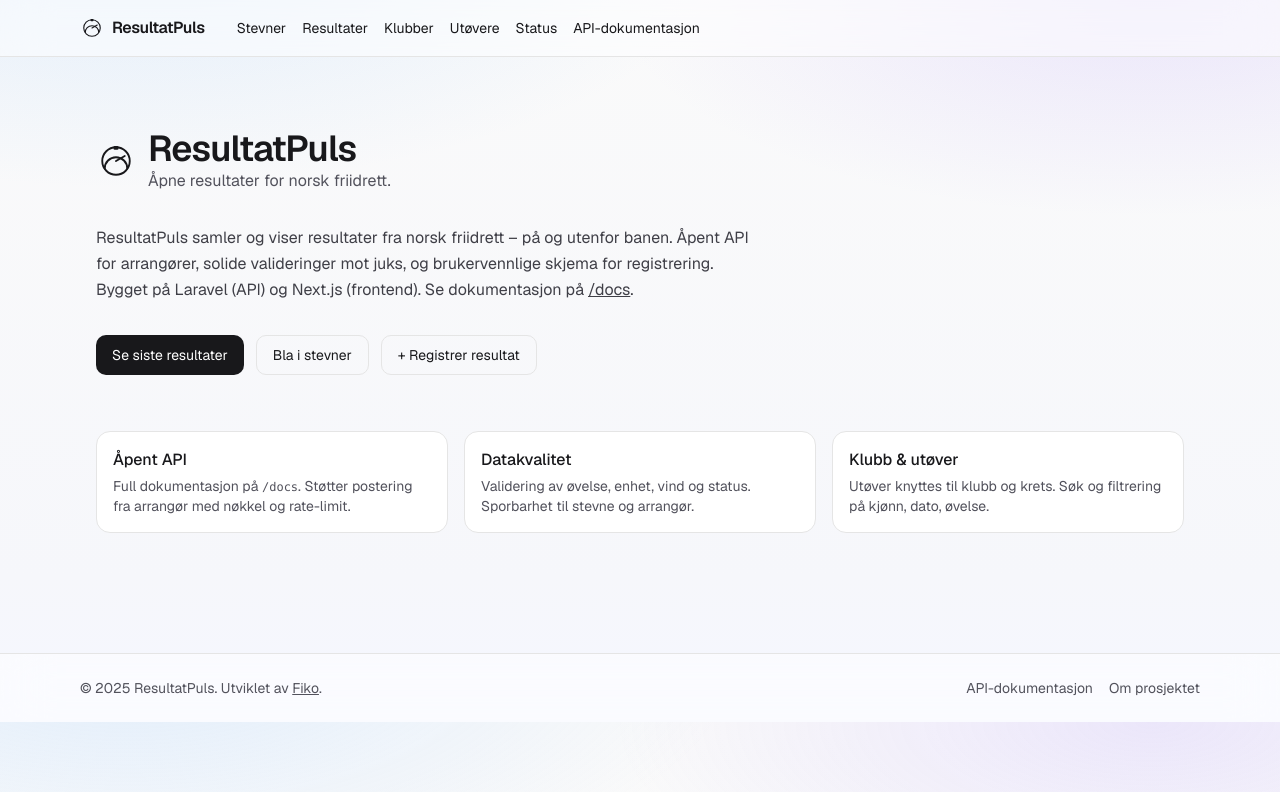
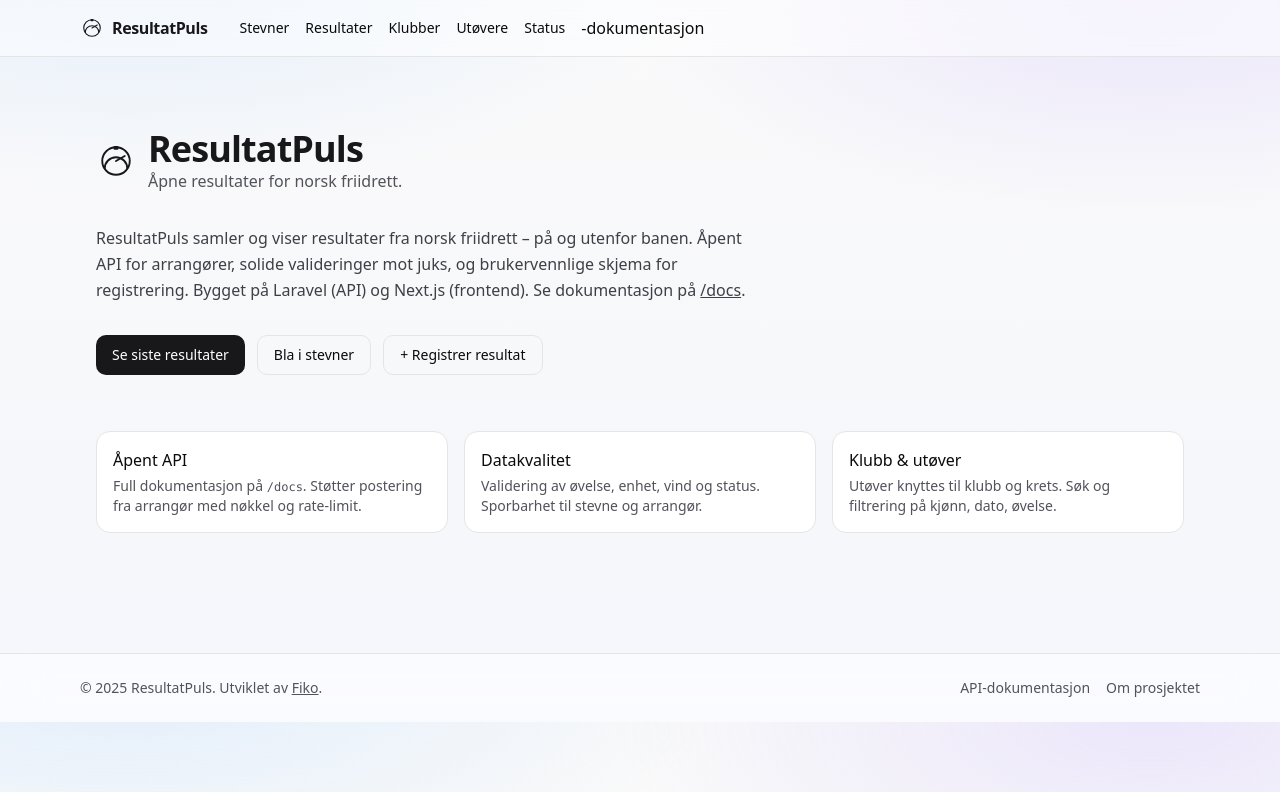
Before and after one commit to kollstad/resultatpuls-web, a Next.js app: page / in a window 1280 px wide. Shown: the top 792 px of the page. Built offline with nearby package versions, Linux system fonts and the light colour scheme; no server answers.

Commit message:
endringer

```diff
--- a/src/app/layout.tsx
+++ b/src/app/layout.tsx
@@ -35,7 +35,16 @@ export default function RootLayout({ children }: { children: ReactNode }) {
               <Link href="/clubs" className="text-sm hover:underline">Klubber</Link>
               <Link href="/athletes" className="text-sm hover:underline">Utøvere</Link>
               <Link href="/status" className="text-sm hover:underline">Status</Link>
-              <Link href={DOCS_URL} target="_blank" rel="noopener noreferrer" className="text-sm hover:underline">API-dokumentasjon</Link>
+              <Link href="https://api.resultatpuls.no/docs" target="_blank" rel="noreferrer" className="hover:underline"><html lang="en">
+              <head>
+                <meta charset="UTF-8" />
+                <meta name="viewport" content="width=device-width, initial-scale=1.0" />
+                <title>Document</title>
+              </head>
+              <body>
+
+              </body>
+              </html>-dokumentasjon</Link>
             </div>
           </nav>
         </header>
@@ -50,7 +59,7 @@ export default function RootLayout({ children }: { children: ReactNode }) {
           <div className="mx-auto max-w-6xl px-4 py-6 flex flex-col sm:flex-row items-center justify-between gap-3 text-sm text-zinc-600">
             <p>© {new Date().getFullYear()} {BRAND_NAME}. Utviklet av <a href="https://fiko.no" target="_blank" rel="noopener noreferrer" className="underline">Fiko</a>.</p>
             <div className="flex gap-4">
-              <Link href={DOCS_URL} target="_blank" rel="noopener noreferrer" className="text-sm hover:underline">API-dokumentasjon</Link>
+              <Link href="https://api.resultatpuls.no/docs" target="_blank" rel="noreferrer" className="hover:underline">API-dokumentasjon</Link>
               <Link href="/about" className="hover:underline">Om prosjektet</Link>
             </div>
           </div>
--- a/src/components/ApiStatus.tsx
+++ b/src/components/ApiStatus.tsx
@@ -7,7 +7,7 @@ export default function StatusPage() {
     <div className="space-y-6">
       <h1 className="text-xl font-semibold">Systemstatus</h1>
       <p className="text-sm text-zinc-600">
-        Siden sjekker flere API-endepunkter (ping, listeendepunkter) og viser status, responstid og HTTP-kode.
+        Siden sjekker flere API-endepunkter (ping + lister) og viser status, responstid og HTTP-koder.
       </p>
       <StatusGrid />
     </div>
--- a/src/components/StatusGrid.tsx
+++ b/src/components/StatusGrid.tsx
@@ -20,7 +20,6 @@ function normalizeUrl(pathOrUrl: string) {
   if (!BASE) return pathOrUrl;
   if (pathOrUrl.startsWith("http")) return pathOrUrl;
   const hasLeadingSlash = pathOrUrl.startsWith("/");
-  // Unngå // i midten
   return hasLeadingSlash ? `${BASE}${pathOrUrl}` : `${BASE}/${pathOrUrl}`;
 }
 
@@ -34,11 +33,11 @@ async function fetchWithTiming(input: RequestInfo | URL, init?: RequestInit) {
 export default function StatusGrid() {
   const targets = useMemo(
     () => [
-      { key: "ping", label: "Ping", url: normalizeUrl("/ping") },
-      { key: "events", label: "Events", url: normalizeUrl("/events?per_page=1") },
-      { key: "clubs", label: "Clubs", url: normalizeUrl("/clubs?per_page=1") },
-      { key: "athletes", label: "Athletes", url: normalizeUrl("/athletes?per_page=1") },
-      { key: "performances", label: "Performances", url: normalizeUrl("/performances?per_page=1") },
+      { key: "ping",          label: "Ping",          url: normalizeUrl("/ping") },
+      { key: "events",        label: "Events",        url: normalizeUrl("/events?per_page=1") },
+      { key: "clubs",         label: "Clubs",         url: normalizeUrl("/clubs?per_page=1") },
+      { key: "athletes",      label: "Athletes",      url: normalizeUrl("/athletes?per_page=1") },
+      { key: "performances",  label: "Performances",  url: normalizeUrl("/performances?per_page=1") },
     ],
     []
   );
@@ -87,9 +86,8 @@ export default function StatusGrid() {
   }, [runAll]);
 
   const overallOk =
-    Object.keys(results).length === 0
-      ? false
-      : Object.values(results).every((r) => r.ok);
+    Object.keys(results).length > 0 &&
+    Object.values(results).every((r) => r.ok);
 
   return (
     <Card className="rounded-2xl shadow-md border border-white/60 bg-white/70 backdrop-blur-xl">
@@ -115,7 +113,10 @@ export default function StatusGrid() {
               >
                 <div className="flex items-center justify-between mb-1">
                   <div className="font-medium">{t.label}</div>
-                  <Badge variant={ok ? "default" : "destructive"} className={ok ? "bg-green-600 hover:bg-green-600" : ""}>
+                  <Badge
+                    variant={ok ? "default" : "destructive"}
+                    className={ok ? "bg-green-600 hover:bg-green-600" : ""}
+                  >
                     {ok ? "OK" : "Nede"}
                   </Badge>
                 </div>
```
